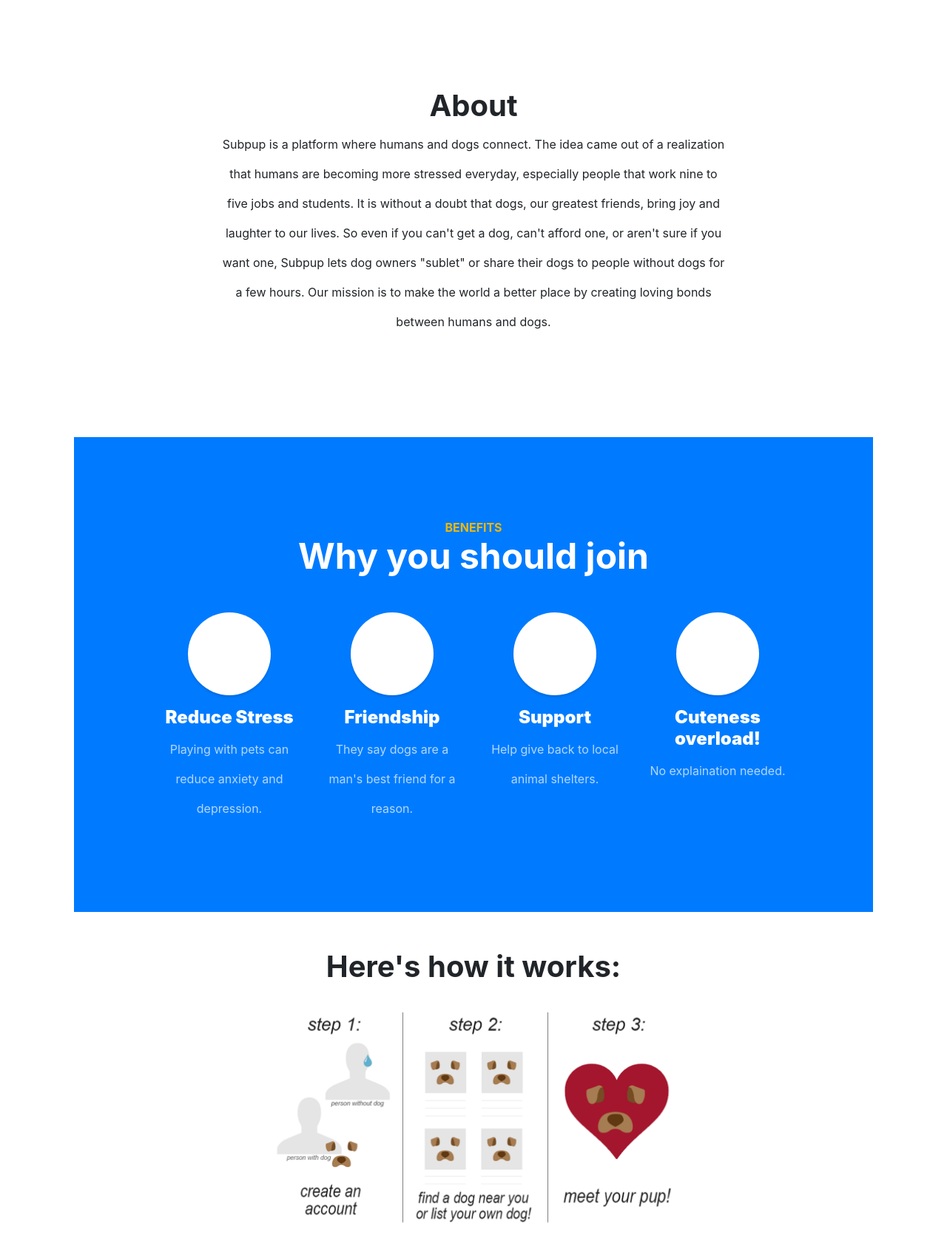
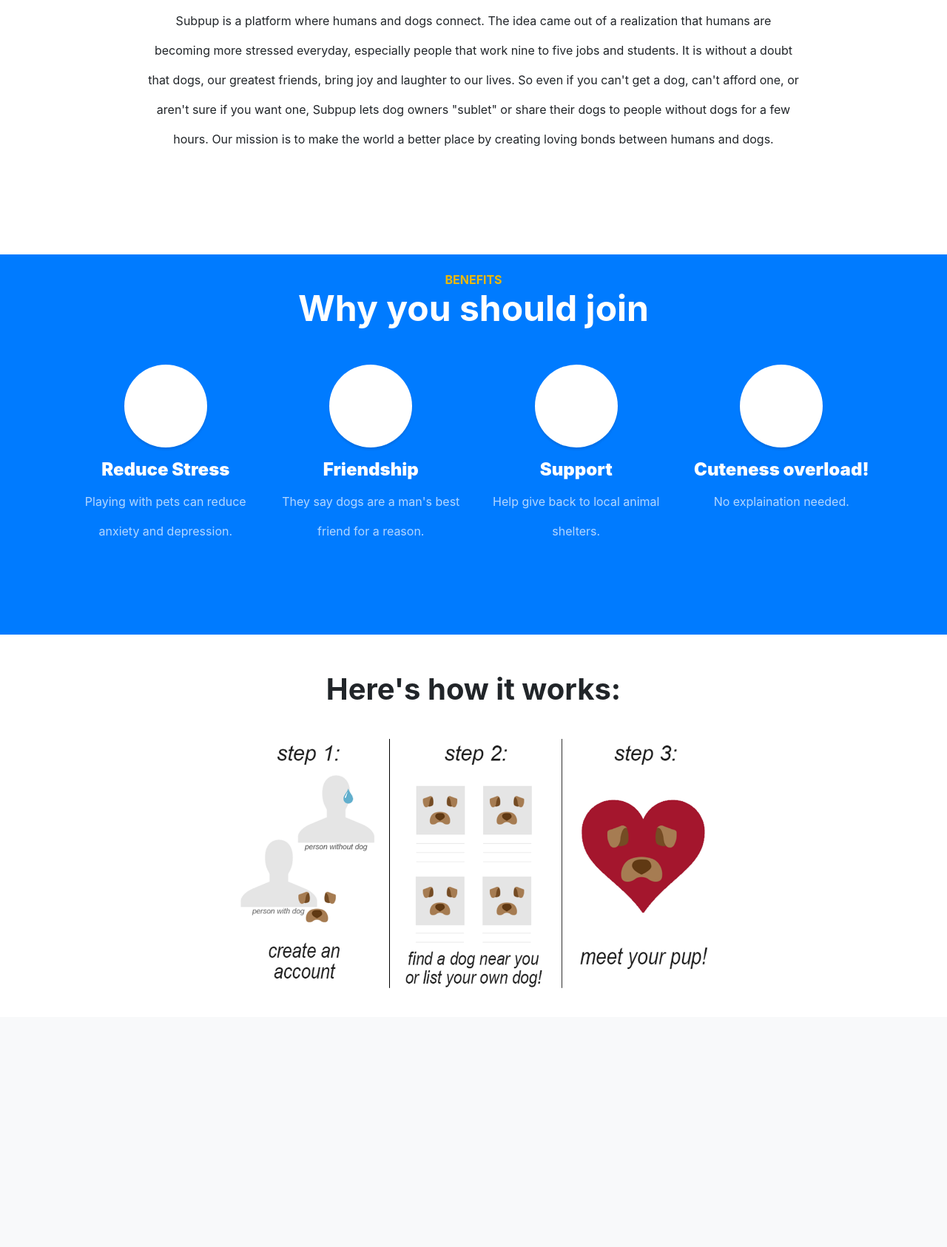
Before and after one commit to ika-musuko/subpup, a Flask app: page / in a window 1280 px wide. Shown: the part 754-2440 px from the top of the page at 74% size. After the commit the page ends 2090 px from the top, so only its background shows below. Run offline with Flask 2, Linux system fonts and the light colour scheme; some libraries are stand-ins or nearby versions.

Commit message:
fix top padding/margin stuff

```diff
--- a/backend/project/static/css/index.css
+++ b/backend/project/static/css/index.css
@@ -1,10 +1,11 @@
 
-.container {
+.container, .container-fluid {
   margin-top: 10%;
 }
 
-body {
-    padding-top: 100px;
+.container-fluid {
+  padding-left: 0px;
+  padding-right: 0px;
 }
 
 hr {
--- a/backend/project/templates/base.html
+++ b/backend/project/templates/base.html
@@ -19,7 +19,6 @@
 </head>
 <body>
 {% include "navbar.html" %}
-<div style="padding: 0 100px; margin-top: 120px">
 {% block content %}
 {% endblock %}
 </div>
--- a/backend/project/templates/index_not_logged_in.html
+++ b/backend/project/templates/index_not_logged_in.html
@@ -1,3 +1,4 @@
+<div class="container-fluid">
   <div id="carouselExampleIndicators" class="carousel slide col-sm-6 center-block" data-ride="carousel">
 
       <ol class="carousel-indicators">
@@ -60,7 +61,6 @@
 
   <!-- Benefits -->
   <section class="content-section bg-primary text-white text-center" id="services">
-      <div class="container">
   <div class="content-section-heading">
     <h3 class="text-secondary mb-0">Benefits</h3>
     <h2 class="mb-5">Why you should join</h2>
@@ -105,7 +105,6 @@
       <p class="text-faded mb-0">No explaination needed.</p>
     </div>
   </div>
-      </div>
   </section>
 
   <!-- Steps -->
@@ -113,6 +112,7 @@
   <h1 class="about red-text text-center">Here's how it works:</h1>
   <img class="steps" src="static/imgs/stepsbanner.png"/>
   </section>
+</div>
 
 
 
@@ -131,9 +131,6 @@
     padding-top: 50px;
   }
 
-  .carousel {
-    padding-top: 150px;
-  }
     .steps {
       width: 55%;
       display: block;
```
Lines whose indentation alone changed are shown as unchanged.
